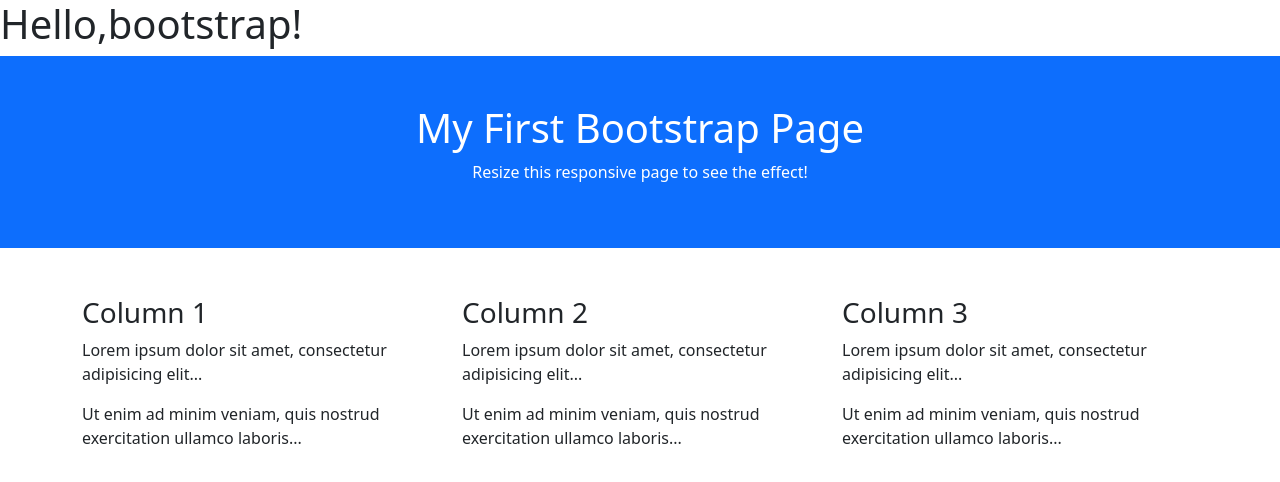
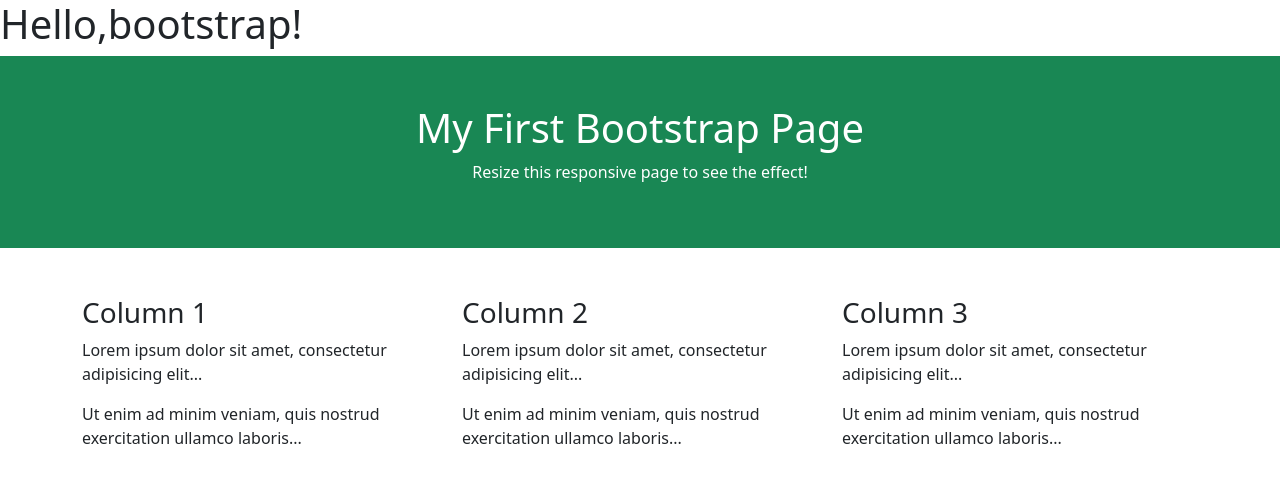
Before and after one commit to 40306-spec/bootstrap, a plain HTML site: page index.html in a window 1280 px wide. Drawn offline with nearby package versions, Linux system fonts and the light colour scheme.

Commit message:
Update index.html

```diff
--- a/index.html
+++ b/index.html
@@ -20,7 +20,7 @@
 </head>
 <body>
 
-<div class="container-fluid p-5 bg-primary text-white text-center">
+<div class="container-fluid p-5 bg-success text-white text-center">
   <h1>My First Bootstrap Page</h1>
   <p>Resize this responsive page to see the effect!</p>
 </div>
```
